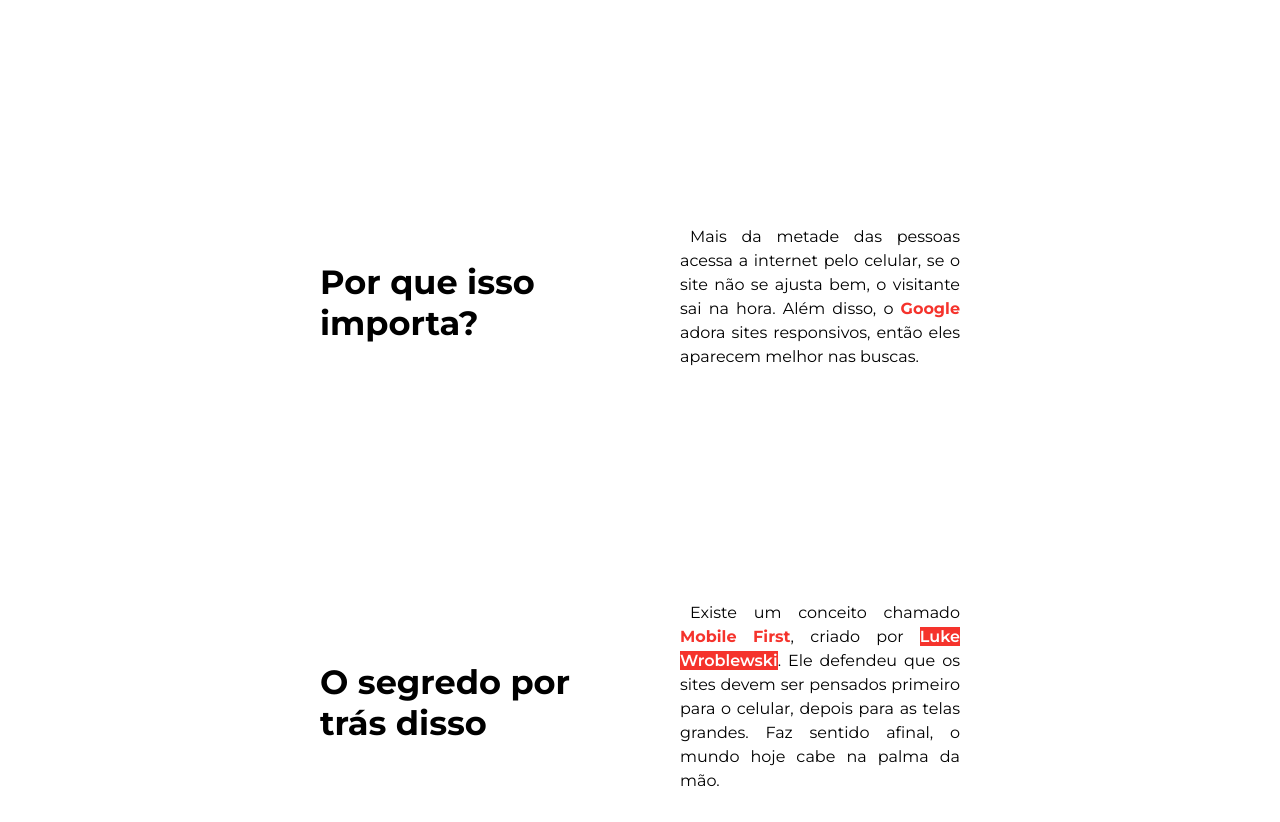
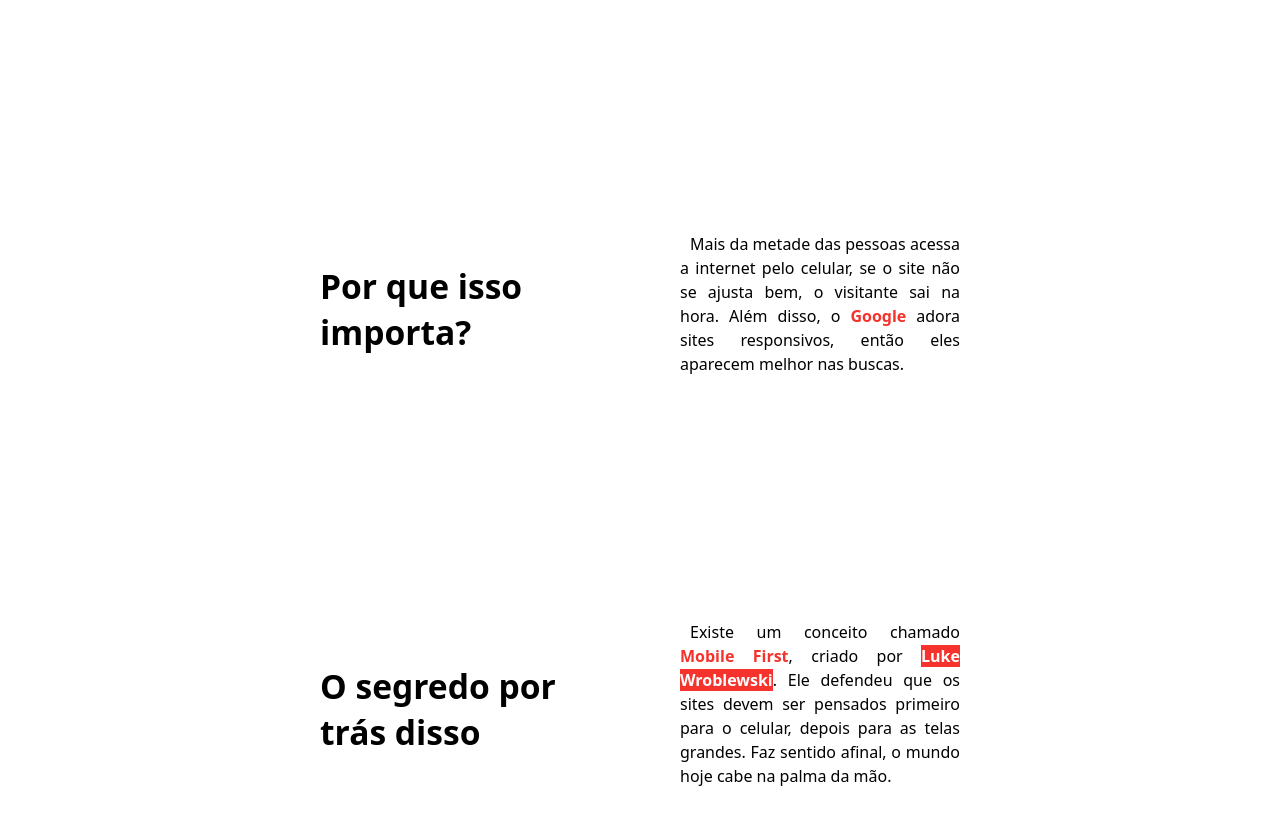
Before and after one commit to Glaub3rDev/menu-responsivo, a plain HTML site: page index.html in a window 1280 px wide. Shown: the part 456-1278 px from the top of the page. Drawn offline with nearby package versions, Linux system fonts and the light colour scheme.

Commit message:
mudança de fonte

```diff
--- a/src/mobile-first.css
+++ b/src/mobile-first.css
@@ -15,7 +15,7 @@ img#tablet{display: none; margin: auto;}
 img#tv{display: none; margin: auto;}
 
 * {
-    font-family: 'Montserrat', sans-serif;
+    font-family: system-ui, -apple-system, BlinkMacSystemFont, 'Segoe UI', Roboto, Oxygen, Ubuntu, Cantarell, 'Open Sans', 'Helvetica Neue', sans-serif;
     margin: 0;
     padding: 0;
 }
```
